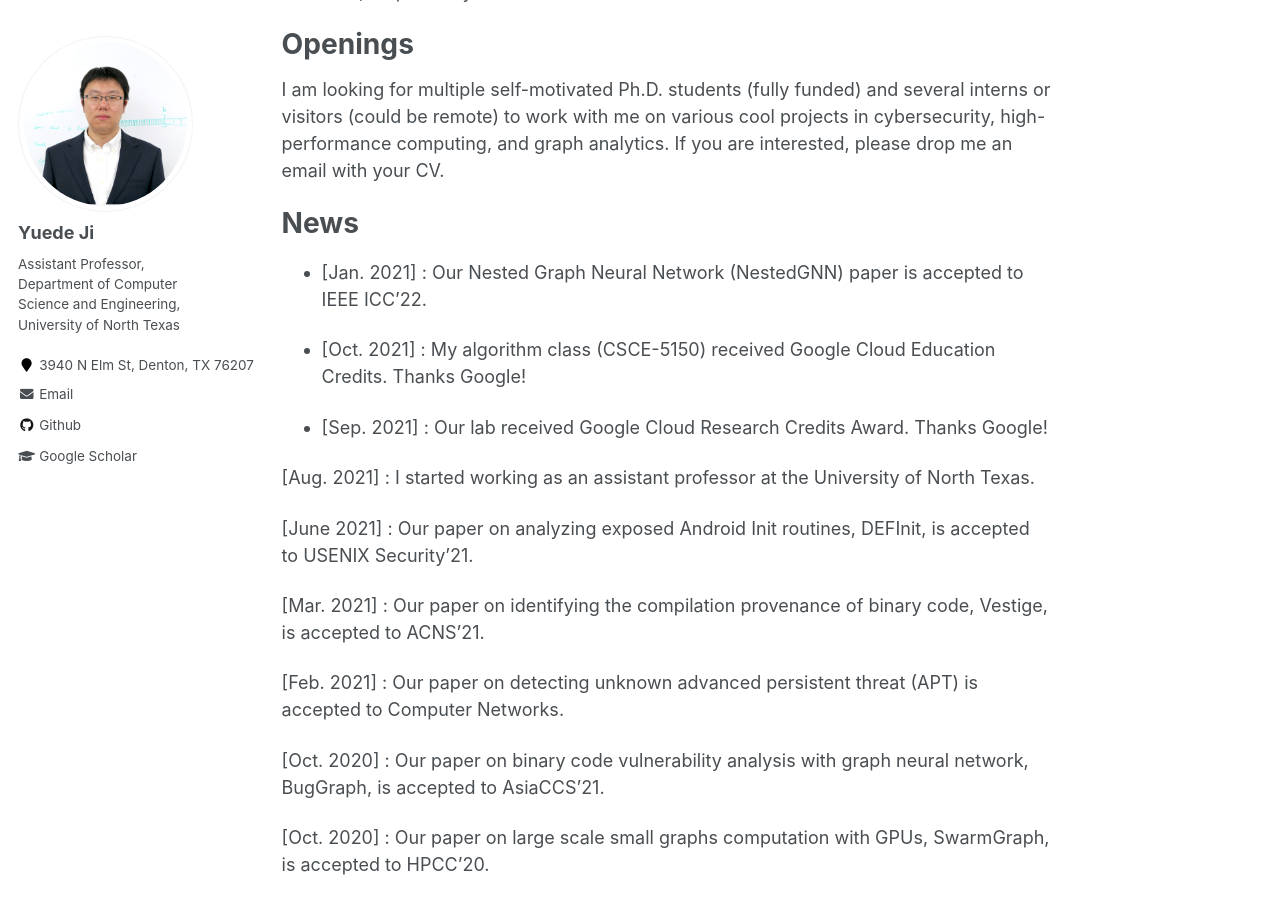
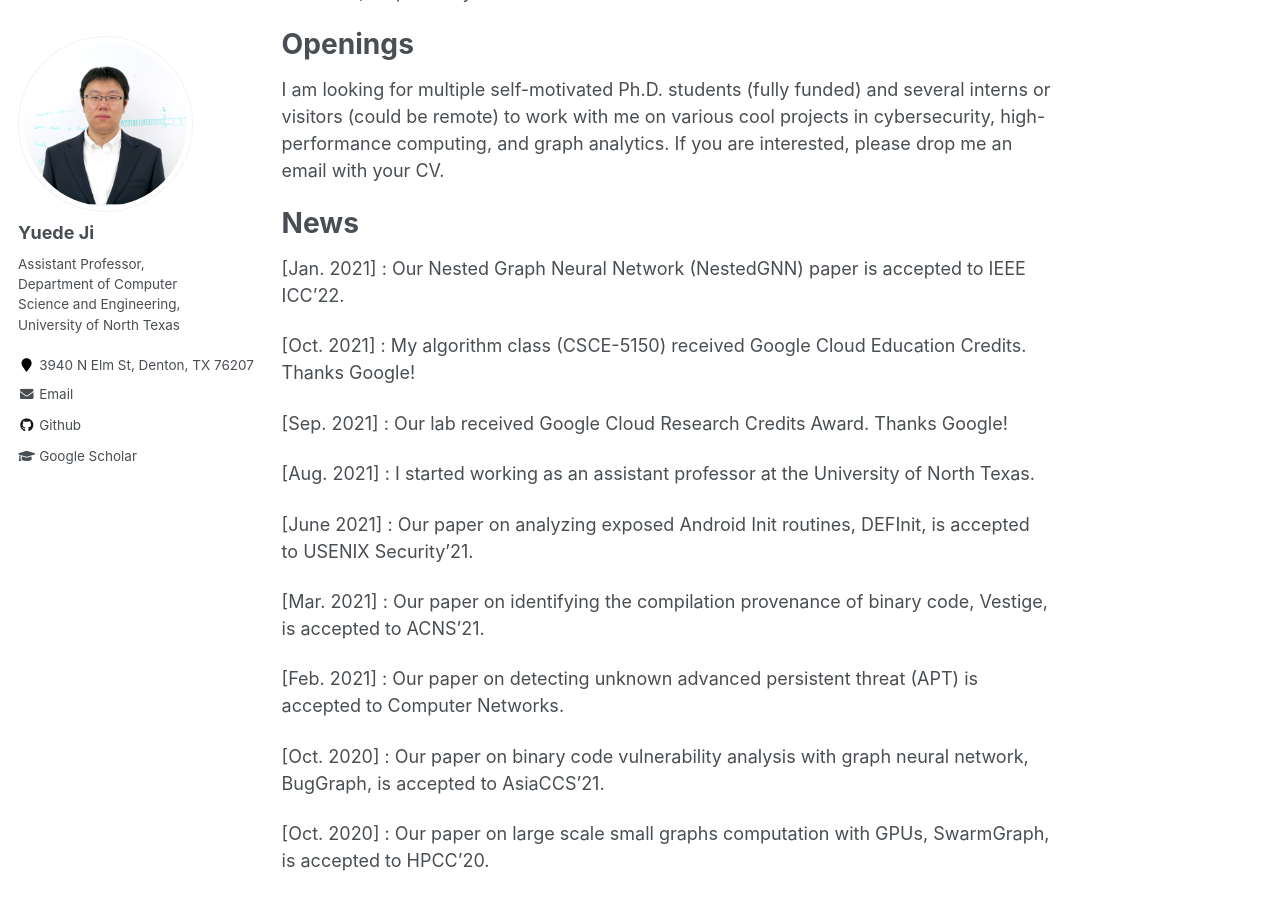
Before and after one commit to yuede/yuede.github.io, a Jekyll site: the page built from _pages/about.md, in a window 1280 px wide and 900 px high, scrolled down 530 px. Built offline with Jekyll 4.4.1, drawn with Linux system fonts in a browser that asks for light colours.

```diff
--- a/_pages/about.md
+++ b/_pages/about.md
@@ -19,11 +19,11 @@ I am looking for multiple self-motivated Ph.D. students (fully funded) and sever
 
 News
 ======
-* [Jan. 2021] : Our Nested Graph Neural Network (NestedGNN) paper is accepted to IEEE ICC'22.
+[Jan. 2021] : Our Nested Graph Neural Network (NestedGNN) paper is accepted to IEEE ICC'22.
 
-* [Oct. 2021] : My algorithm class (CSCE-5150) received Google Cloud Education Credits. Thanks Google!
+[Oct. 2021] : My algorithm class (CSCE-5150) received Google Cloud Education Credits. Thanks Google!
 
-* [Sep. 2021] : Our lab received Google Cloud Research Credits Award. Thanks Google!
+[Sep. 2021] : Our lab received Google Cloud Research Credits Award. Thanks Google!
 
 [Aug. 2021] : I started working as an assistant professor at the University of North Texas.
 
```
